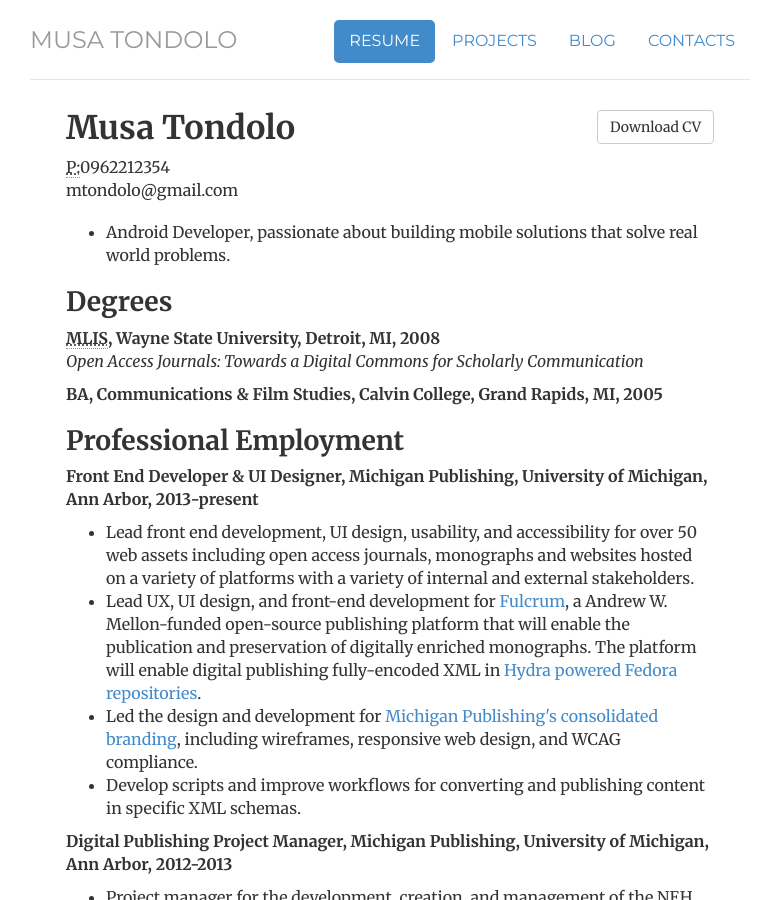
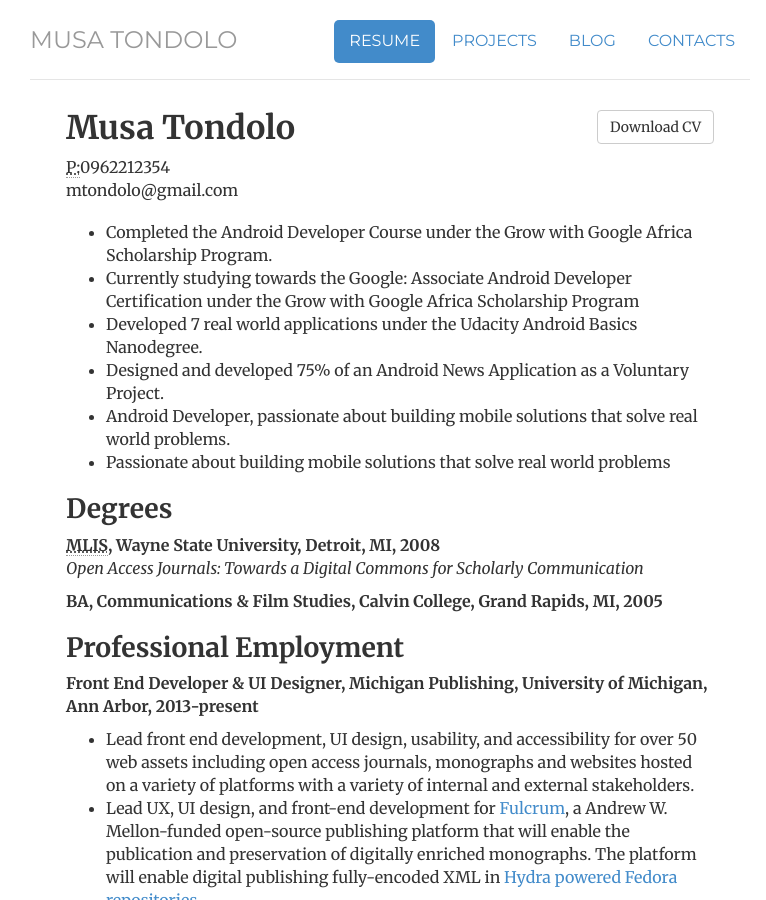
Before and after one commit to mtondolo/mtondolo.github.io, a Jekyll site: the page built from cv/index.html, in a window 1280 px wide and 900 px high. Shown: the whole window, without its empty margins (250-1016 px from the left). Built offline with Jekyll 4.4.1, drawn with Linux system fonts in a browser that asks for light colours.

Commit message:
Update index.html

```diff
--- a/cv/index.html
+++ b/cv/index.html
@@ -20,7 +20,12 @@
 
 				<p>
 	                        <ul>
+				<li>Completed the Android Developer Course under the Grow with Google Africa Scholarship Program.</li>
+				<li>Currently studying towards the Google: Associate Android Developer Certification under the Grow with Google Africa Scholarship Program</li>
+				<li>Developed 7 real world applications under the Udacity Android Basics Nanodegree.</li>
+				<li>Designed and developed 75% of an Android News Application as a Voluntary Project.</li>
 				<li>Android Developer, passionate about building mobile solutions that solve real world problems.</li>
+				<li>Passionate about building mobile solutions that solve real world problems</li>
 	                        </ul>
 	                        </p>
 
```
